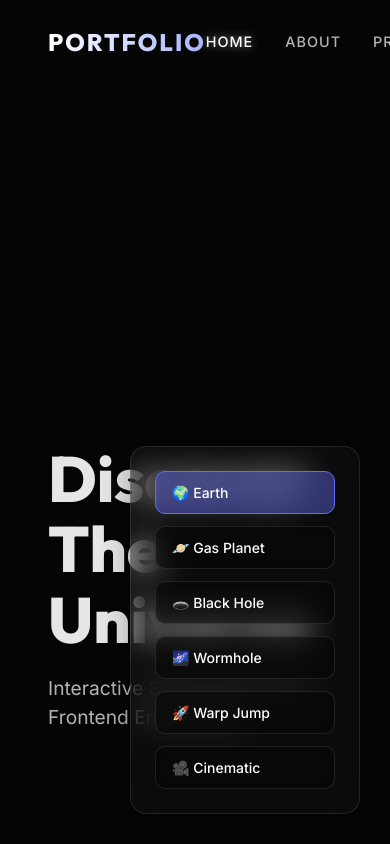
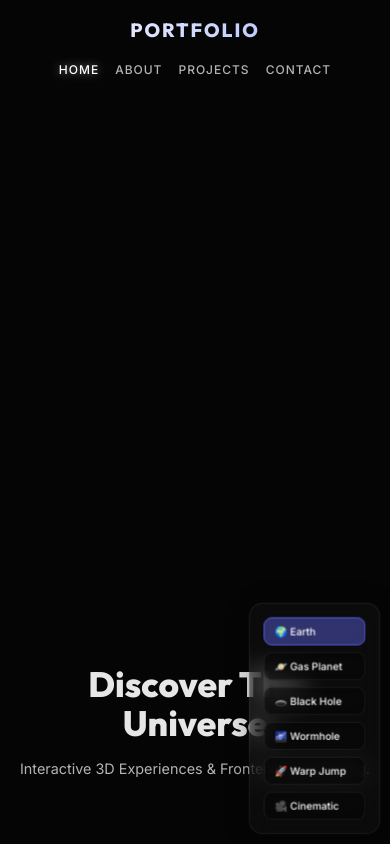
Before and after one commit to siswayangtidakmencolok-afk/Globe3D-React-Three.js-, a React (Vite) app: page / in a window 390 px wide. Built offline with nearby package versions, Linux system fonts and the light colour scheme; no server answers.

Commit message:
testing and fix bug pada uji coba acsess mobile web

```diff
--- a/src/components/CameraRig.tsx
+++ b/src/components/CameraRig.tsx
@@ -64,6 +64,8 @@ export default function CameraRig({ target, warp }: Props) {
 
     if(camera.position.distanceTo(targetPos.current) < 0.15){
       moving.current = false
+      // Set exact position to prevent micro-jitter
+      camera.position.copy(targetPos.current)
     }
 
   })
--- a/src/index.css
+++ b/src/index.css
@@ -337,3 +337,76 @@ button:focus-visible {
   transform: translateX(-5px);
   color: #fff;
 }
+
+/* Mobile Responsiveness */
+@media (max-width: 768px) {
+  .nav-header {
+    padding: 1rem;
+    flex-wrap: wrap;
+    gap: 1rem;
+    justify-content: center;
+  }
+
+  .logo {
+    font-size: 1.2rem;
+    width: 100%;
+    text-align: center;
+  }
+
+  .nav-links {
+    gap: 1rem;
+    flex-wrap: wrap;
+    justify-content: center;
+  }
+
+  .nav-item {
+    font-size: 0.75rem;
+  }
+
+  .hero-content {
+    padding: 0 1rem;
+    margin-bottom: 2rem;
+    text-align: center;
+  }
+
+  .hero-title {
+    font-size: 2.2rem;
+  }
+
+  .hero-subtitle {
+    font-size: 0.9rem;
+  }
+
+  .control-panel {
+    bottom: 10px;
+    right: 10px;
+    padding: 1rem;
+    gap: 8px;
+    min-width: 120px;
+    transform: scale(0.85); /* Shrink entire panel slightly on mobile */
+    transform-origin: bottom right;
+  }
+
+  .control-btn {
+    padding: 8px 12px;
+    font-size: 12px;
+  }
+
+  .about-modal {
+    top: 100px;
+    left: 5%;
+    width: 90%;
+    padding: 1rem;
+  }
+
+  .about-content {
+    font-size: 0.8rem;
+  }
+
+  .contact-modal {
+    top: 100px;
+    right: 5%;
+    width: 90%;
+    padding: 1rem;
+  }
+}
--- a/src/scenes/EarthScene.tsx
+++ b/src/scenes/EarthScene.tsx
@@ -68,18 +68,6 @@ useEffect(() => {
   return () => clearTimeout(timer)
 }, [showContact])
 
-const buttonStyle = {
-padding:"12px 16px",
-fontSize:"14px",
-borderRadius:"10px",
-border:"none",
-background:"rgba(0,0,0,0.55)",
-color:"white",
-cursor:"pointer",
-backdropFilter:"blur(6px)",
-width:"130px",
-textAlign:"left" as const
-}
 
 const isMobile = window.innerWidth < 768
 
@@ -169,9 +157,14 @@ factor={isMobile ? 2 : 3}
 enabled={!cinematic}
 enableZoom={true}
 enablePan={true}
+enableDamping={true}
+dampingFactor={0.05}
+minDistance={3}
+maxDistance={40}
+maxPolarAngle={Math.PI / 1.5}
 />
 
-<EffectComposer disableNormalPass>
+<EffectComposer>
   <Bloom luminanceThreshold={0.5} mipmapBlur intensity={1.5} />
   <Vignette eskil={false} offset={0.1} darkness={1.1} />
 </EffectComposer>
```
